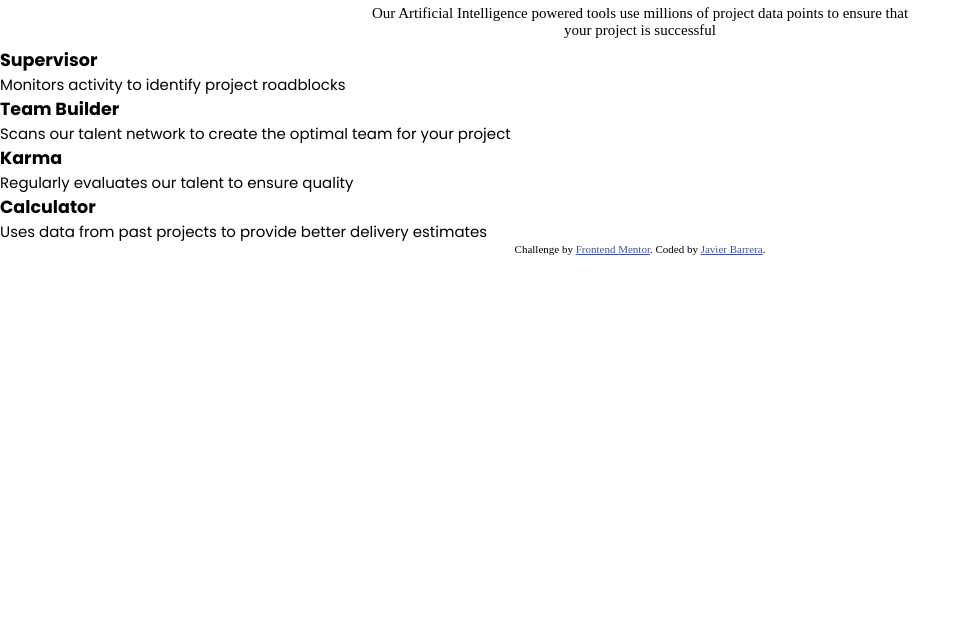
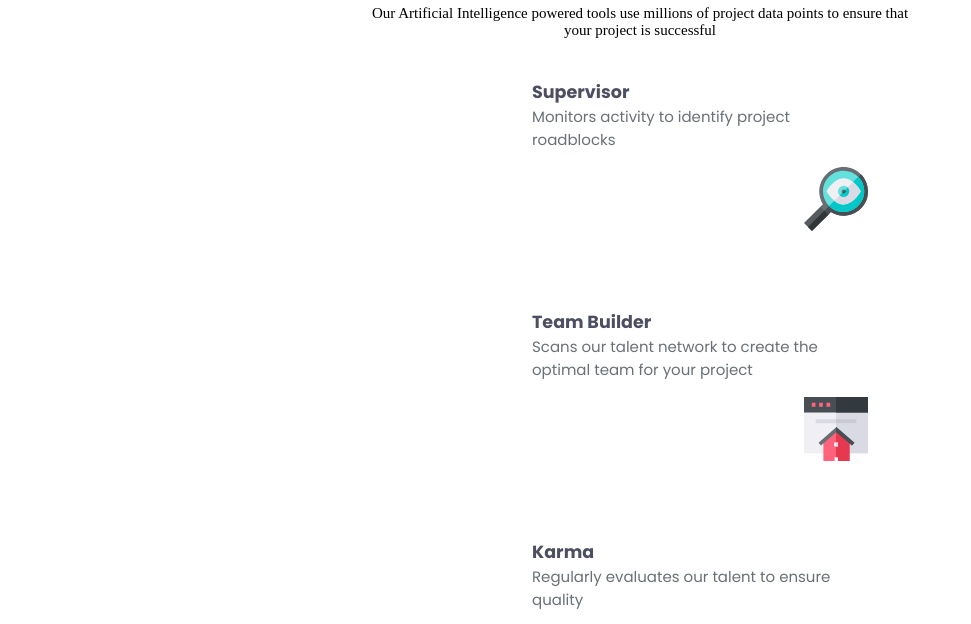
Before and after one commit to javierb256/Four-Card-Feature-Section, a plain HTML site: page index.html in a window 1280 px wide. Shown: the part 157-781 px from the top of the page, without its empty margins (0-971 px from the left). Drawn offline with Linux system fonts and the light colour scheme.

Commit message:
started work on cards

```diff
--- a/index.html
+++ b/index.html
@@ -27,22 +27,27 @@
 
     <div class="card-container">
       <div class="card">
+        <!-- <div class="line"></div> -->
         <h3>Supervisor</h3>
         <p>Monitors activity to identify project roadblocks</p>
+        <img src="./images/icon-supervisor.svg" alt="magnifiying glass"/>
       </div>
       <div class="card">
         <h3>Team Builder</h3>
         <p>
           Scans our talent network to create the optimal team for your project
         </p>
+        <img src="./images/icon-team-builder.svg" alt="homepage icon"/>
       </div>
       <div class="card">
         <h3>Karma</h3>
         <p>Regularly evaluates our talent to ensure quality</p>
+        <img src="./images/icon-karma.svg" alt="lightbulb icon"/>
       </div>
       <div class="card">
         <h3>Calculator</h3>
         <p>Uses data from past projects to provide better delivery estimates</p>
+        <img src="./images/icon-calculator.svg" alt="desktop icon"/>
       </div>
     </div>
 
--- a/styles.css
+++ b/styles.css
@@ -74,8 +74,40 @@ h1 + p {
   width: 550px;
 }
 
+.card-container {
+  display: block;
+  margin-left: 500px;
+}
 .card {
   font-family: var(--poppins);
+  width: 400px;
+  height: 230px;
+  padding: 2rem 2rem;
+  border-radius: 7px;
+  position: relative;
+}
+
+.line {
+  position: relative;
+  top: 0;
+  overflow: hidden;
+  border-radius: 7px;
+  background-color: red;
+  height: 20px;
+  width: 100%;
+}
+.card h3 {
+  color: var(--grey-500);
+}
+
+.card p {
+  color: var(--grey-400);
+}
+
+.card img {
+  display: block;
+  margin-left: auto;
+  margin-top: 1rem;
 }
 
 .attribution {
```
